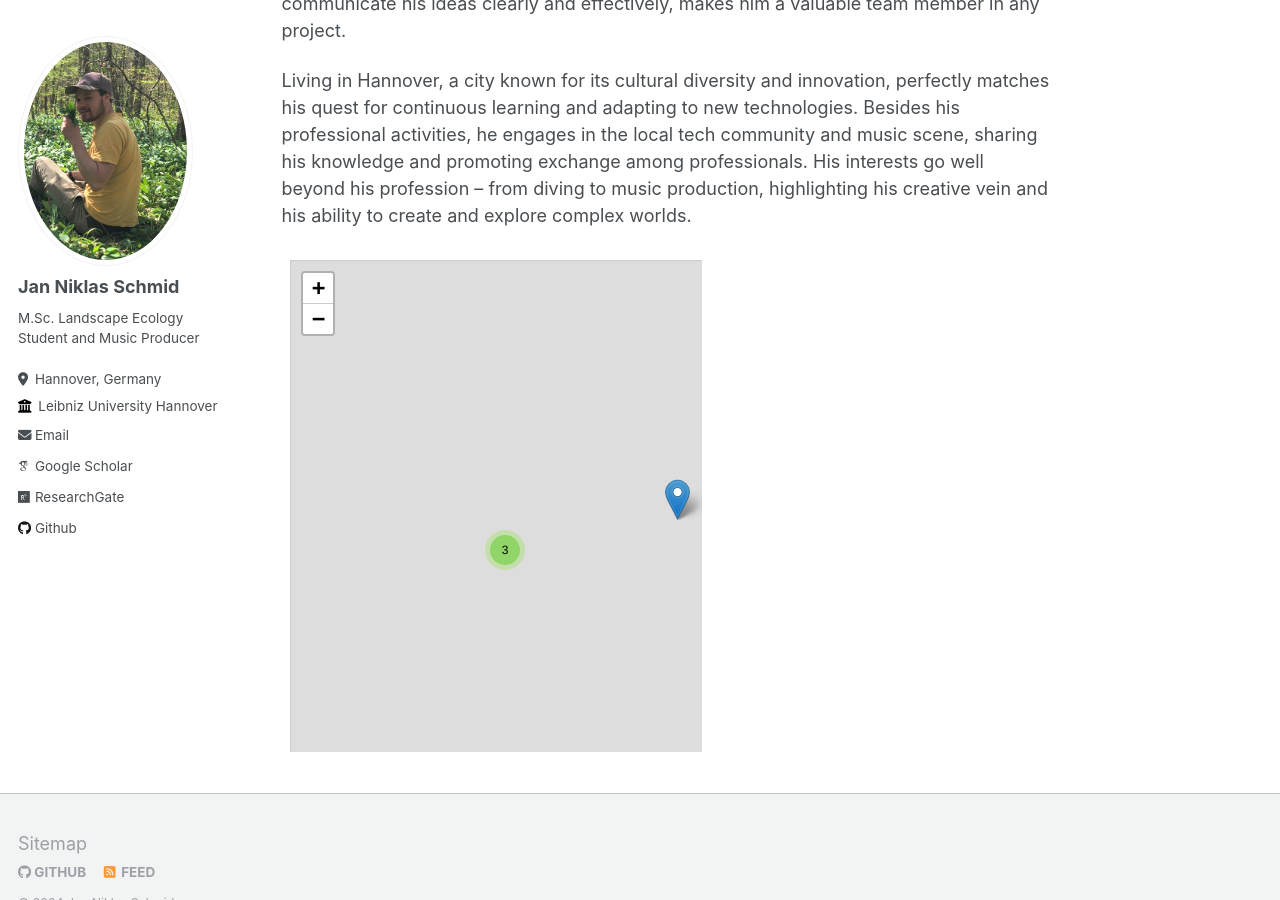
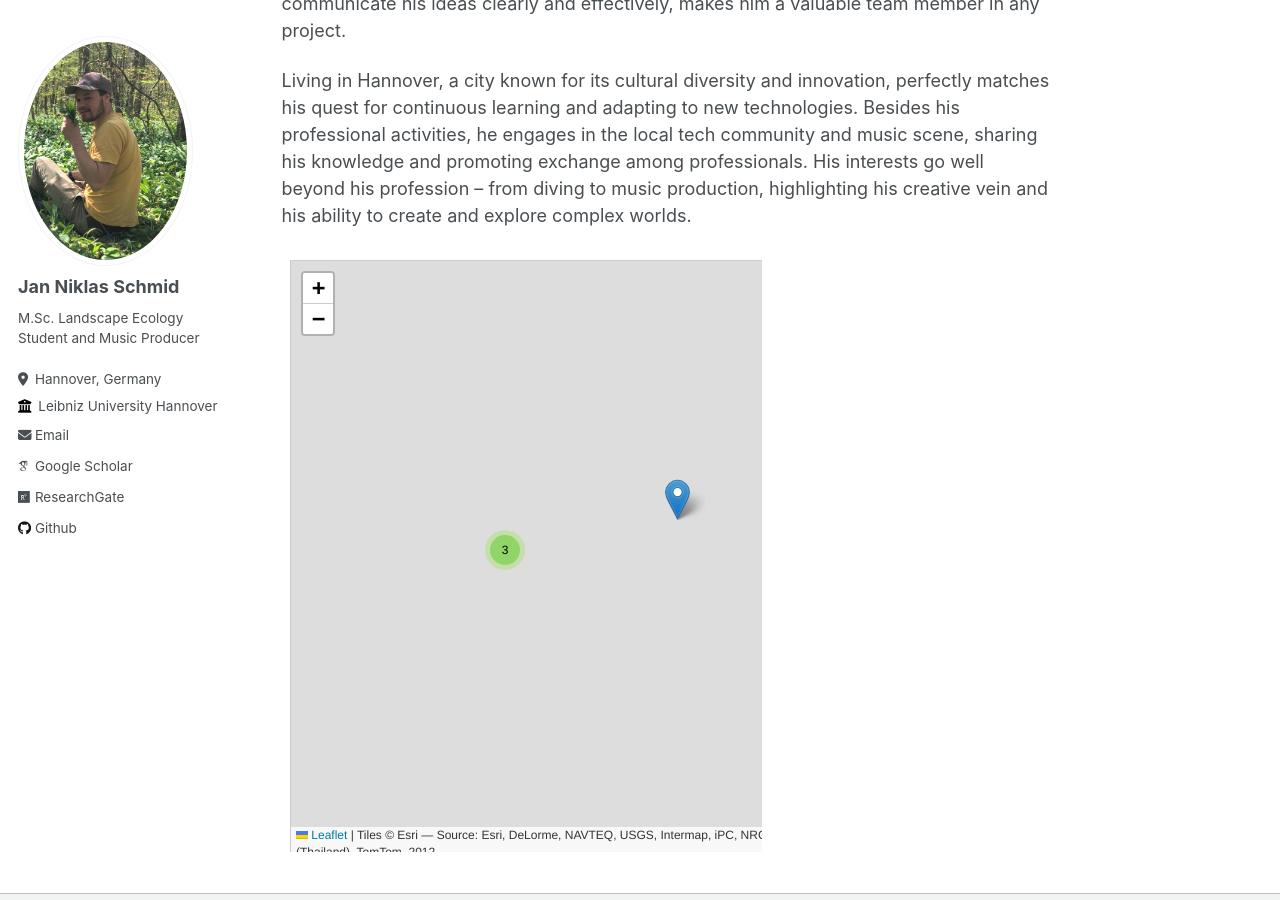
Before and after one commit to jnschmd44/jnschmd44.github.io, a Jekyll site: the page built from _pages/about.md, in a window 1280 px wide and 900 px high, scrolled down 707 px. Built offline with Jekyll 4.4.1, drawn with Linux system fonts in a browser that asks for light colours; nearby versions of some CDN libraries; some web fonts are replaced.

Commit message:
Update about.md

```diff
--- a/_pages/about.md
+++ b/_pages/about.md
@@ -16,4 +16,4 @@ With his deep understanding of Geographic Information Systems (GIS), he's become
 Living in Hannover, a city known for its cultural diversity and innovation, perfectly matches his quest for continuous learning and adapting to new technologies. Besides his professional activities, he engages in the local tech community and music scene, sharing his knowledge and promoting exchange among professionals. His interests go well beyond his profession – from diving to music production, highlighting his creative vein and his ability to create and explore complex worlds.
 
 
-<iframe src="/talkmap/map.html" height="500" width="420" style="border:none;"></iframe>
+<iframe src="/talkmap/map.html" height="600" width="480" style="border:none;"></iframe>
```
